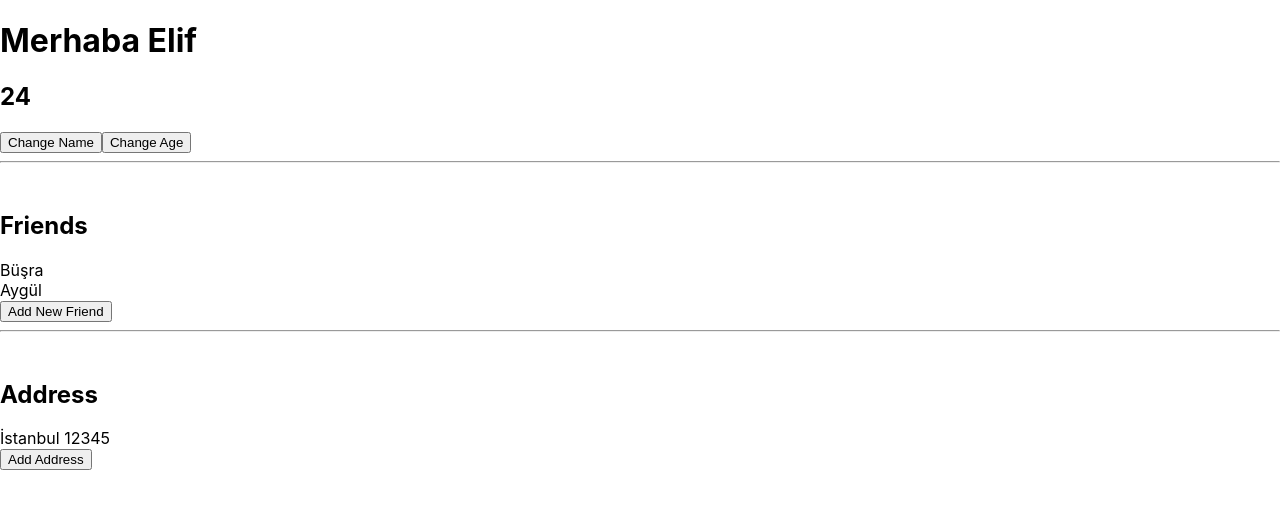
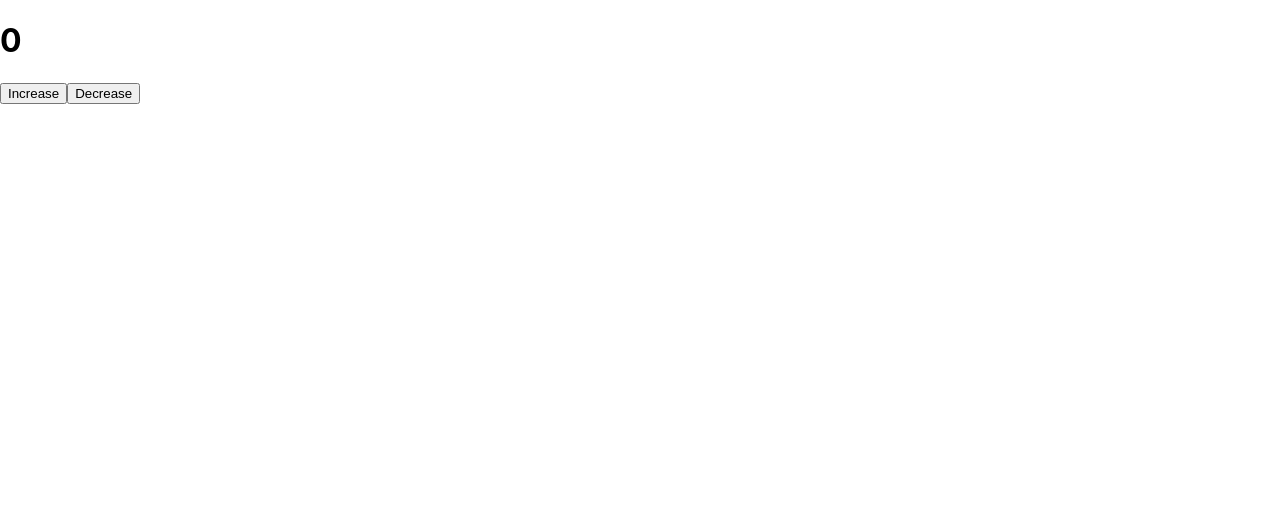
Before and after one commit to elifintizamoglu/React101, a React (Create React App) app in the folder react-project/: page / in a window 1280 px wide. Shown: the top 508 px of the page. Built offline with nearby package versions, Linux system fonts and the light colour scheme.

Commit message:
Counter Exercise

```diff
--- /dev/null
+++ b/react-project/src/components/Counter.js
@@ -0,0 +1,23 @@
+import React from 'react';
+import { useState } from 'react';
+
+function Counter() {
+
+    const [count, setCount] = useState(0);
+
+    const decrease = () => {
+        setCount(count - 1);
+    }
+
+    return (
+        <div>
+            <h1>{count}</h1>
+            <button onClick={() => setCount(count + 1)}>Increase</button>
+            <button onClick={decrease}>Decrease</button>
+        </div>
+
+
+    );
+}
+
+export default Counter;
--- a/react-project/src/index.js
+++ b/react-project/src/index.js
@@ -1,13 +1,14 @@
 import React from 'react';
 import ReactDOM from 'react-dom/client';
 import './index.css';
-import App from './App';
+//import App from './App';
+import Counter from './components/Counter';
 import reportWebVitals from './reportWebVitals';
 
 const root = ReactDOM.createRoot(document.getElementById('root'));
 root.render(
   <React.StrictMode>
-    <App />
+    <Counter />
   </React.StrictMode>
 );
 
```
